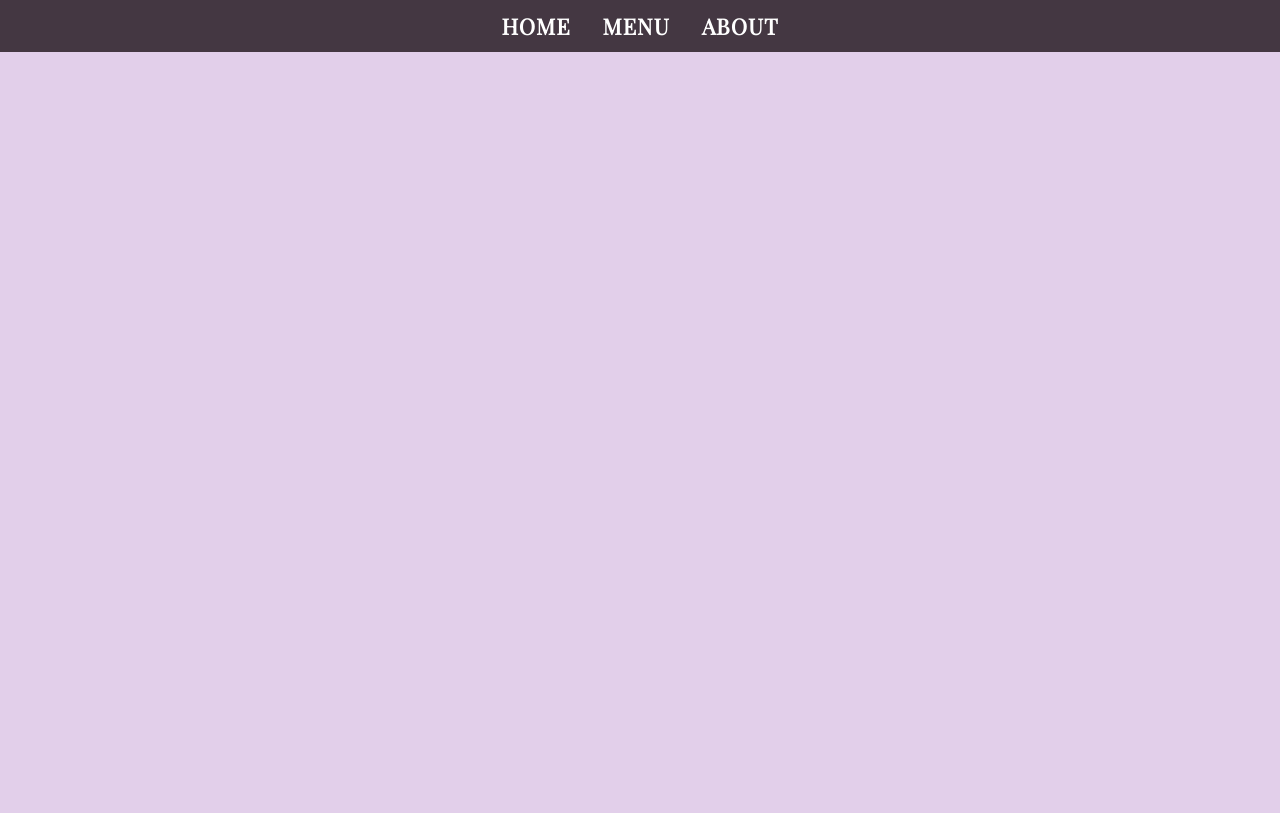
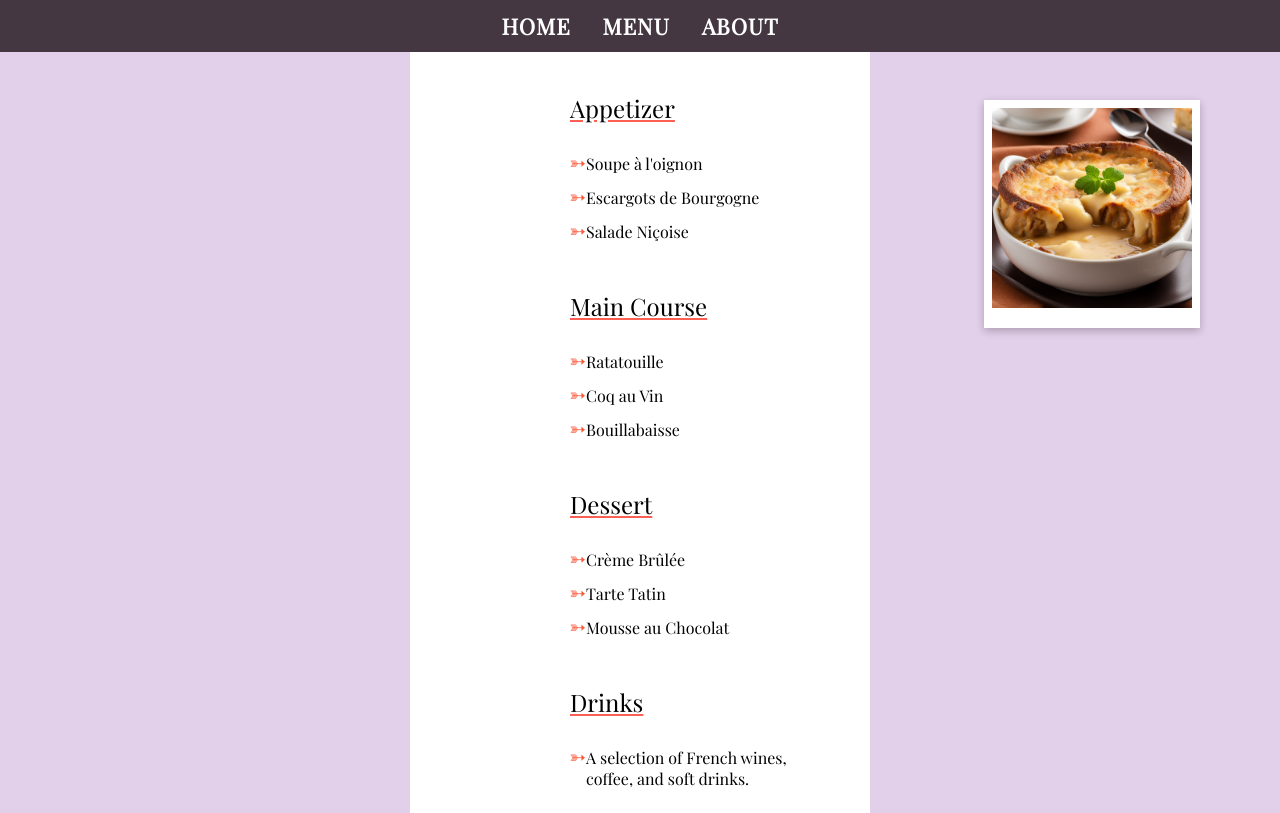
Before and after one commit to Gulcan00/restaurant-page, a website built with webpack: page dist/index.html in a window 1280 px wide. Both pictures are taken after a click on the button "MENU". Built offline with nearby package versions, Linux system fonts and the light colour scheme.

Commit message:
Added menu page

```diff
--- a/src/home.js
+++ b/src/home.js
@@ -3,7 +3,7 @@ import Inside1 from './images/inside1.jpg';
 import AntonEgo from './images/Ego.jpg';
 import './style.css'
 
-function imageCard(imgUrl, altText) {
+export function imageCard(imgUrl, altText) {
     const card = document.createElement('div');
     card.classList.add('img-card');
 
--- a/src/index.js
+++ b/src/index.js
@@ -1,4 +1,5 @@
 import { createHome } from "./home";
+import { createMenu } from "./menu";
 
 function createNavbar() {
     const contentDiv = document.getElementById('content');
@@ -12,7 +13,7 @@ function createNavbar() {
     homeBtn.addEventListener('click', () => {
         const pageContent = document.querySelector('div.page-content');
         contentDiv.removeChild(pageContent);
-        contentDiv.appendChild(createHome());
+        createHome();
     })
     navDiv.appendChild(homeBtn);
 
@@ -22,7 +23,7 @@ function createNavbar() {
      menuBtn.addEventListener('click', () => {
          const pageContent = document.querySelector('div.page-content');
          contentDiv.removeChild(pageContent);
-         //contentDiv.appendChild(createMenu());
+        createMenu();
      })
      navDiv.appendChild(menuBtn);
 
--- a/src/menu.js
+++ b/src/menu.js
@@ -1,31 +1,99 @@
-/*
-MENU ITEMS
-## La Ratatouille Menu
-
-### Entrées
-1. **Soupe à l'oignon** - Classic French onion soup topped with melted Gruyère cheese.
-2. **Escargots de Bourgogne** - Snails cooked in a tantalizing garlic-herb butter.
-3. **Salade Niçoise** - Fresh salad with tuna, hard-boiled eggs, Niçoise olives, and anchovies.
-
-### Plats Principaux
-1. **Ratatouille** - Our signature dish, a traditional Provençal vegetable stew, lovingly prepared by our Little Chef, Remy.
-2. **Coq au Vin** - Chicken slow-cooked in a rich red wine sauce with mushrooms and pearl onions.
-3. **Bouillabaisse** - A hearty seafood stew, brimming with the freshest catch of the day and served with a side of rouille sauce.
-
-### Desserts
-1. **Crème Brûlée** - Creamy custard base topped with a contrasting layer of hard caramel.
-2. **Tarte Tatin** - Upside-down caramelized apple tart served warm.
-3. **Mousse au Chocolat** - Rich and creamy chocolate mousse, a perfect end to your meal.
-
-### Fromages
-1. **Assiette de Fromages** - A selection of the finest French cheeses.
-
-### Boissons
-1. A selection of French wines, coffee, and soft drinks.
-
-Please note: Our menu changes with the seasons to ensure we use the freshest ingredients. Bon Appétit!
-*/
+import { imageCard } from './home';
+import FrenchSoup from './images/french-soup.png';
 
 export function createMenu() {
+    const menu = document.createElement('div');
+    menu.classList.add('page-content');
+    const mainContent = document.createElement('div');
+    mainContent.style.backgroundColor = '#fff';
+    mainContent.style.padding = '0px 80px';
+    mainContent.style.width = '300px';
+    mainContent.style.margin = 'auto';
+    mainContent.style.marginTop = '-20px';
 
+    const appetizerContainer = document.createElement('ul');
+    appetizerContainer.classList.add('food-section');
+    const appetizerTitle = document.createElement('p');
+    appetizerTitle.classList.add('food-section-title');
+    appetizerTitle.innerText = 'Appetizer';
+    appetizerContainer.appendChild(appetizerTitle);
+
+    const appetizer1 = document.createElement('li');
+    appetizer1.innerText = `Soupe à l'oignon`;
+    appetizerContainer.appendChild(appetizer1);
+
+    const appetizer2 = document.createElement('li');
+    appetizer2.innerText = `Escargots de Bourgogne`;
+    appetizerContainer.appendChild(appetizer2);
+
+    const appetizer3 = document.createElement('li');
+    appetizer3.innerText = `Salade Niçoise`;
+    appetizerContainer.appendChild(appetizer3);
+
+    const mainCourseContainer = document.createElement('ul');
+    mainCourseContainer.classList.add('food-section');
+    const mainCourseTitle = document.createElement('p');
+    mainCourseTitle.classList.add('food-section-title');
+    mainCourseTitle.innerText = 'Main Course';
+    mainCourseContainer.appendChild(mainCourseTitle);
+
+    const mainCourse1 = document.createElement('li');
+    mainCourse1.innerText = `Ratatouille`;
+    mainCourseContainer.appendChild(mainCourse1);
+
+    const mainCourse2 = document.createElement('li');
+    mainCourse2.innerText = `Coq au Vin`;
+    mainCourseContainer.appendChild(mainCourse2);
+
+    const mainCourse3 = document.createElement('li');
+    mainCourse3.innerText = `Bouillabaisse`;
+    mainCourseContainer.appendChild(mainCourse3);
+
+    const dessertContainer = document.createElement('ul');
+    dessertContainer.classList.add('food-section');
+    const dessertTitle = document.createElement('p');
+    dessertTitle.classList.add('food-section-title');
+    dessertTitle.innerText = 'Dessert';
+    dessertContainer.appendChild(dessertTitle);
+
+    const dessert1 = document.createElement('li');
+    dessert1.innerText = `Crème Brûlée`;
+    dessertContainer.appendChild(dessert1);
+
+    const dessert2 = document.createElement('li');
+    dessert2.innerText = `Tarte Tatin`;
+    dessertContainer.appendChild(dessert2);
+
+    const dessert3 = document.createElement('li');
+    dessert3.innerText = `Mousse au Chocolat`;
+    dessertContainer.appendChild(dessert3);
+
+    const drinksContainer = document.createElement('ul');
+    drinksContainer.classList.add('food-section');
+    const drinksTitle = document.createElement('p');
+    drinksTitle.classList.add('food-section-title');
+    drinksTitle.innerText = 'Drinks';
+    drinksContainer.appendChild(drinksTitle);
+
+    const drinks = document.createElement('li');
+    drinks.style.maxWidth = '25ch';
+    drinks.innerText = `A selection of French wines, coffee, and soft drinks.`;
+    drinksContainer.appendChild(drinks);
+
+    mainContent.appendChild(appetizerContainer);
+    mainContent.appendChild(mainCourseContainer);
+    mainContent.appendChild(dessertContainer);
+    mainContent.appendChild(drinksContainer);
+    menu.appendChild(mainContent);
+
+    const frenchSoup = imageCard(FrenchSoup, 'Photo of French Onion Soup');
+    frenchSoup.classList.add('menu-image');
+    frenchSoup.style.position = 'absolute';
+    frenchSoup.style.top = '100px';
+    frenchSoup.style.right = '80px';
+
+    menu.appendChild(frenchSoup);
+
+    const contentDiv = document.getElementById('content');
+    contentDiv.appendChild(menu);
 }
--- a/src/style.css
+++ b/src/style.css
@@ -115,3 +115,33 @@ img {
     grid-template-columns: min-content 1fr;
     column-gap: 8px;
 }
+
+.food-section-title {
+    font-size: 24px;
+    text-decoration: underline;
+    text-decoration-color: var(--bittersweet);
+}
+
+.food-section {
+    display: flex;
+    flex-direction: column;
+    width: 100%;
+    padding: 0px 80px;
+}
+
+.food-section li {
+    list-style: none;
+    margin-bottom: 8px;
+    margin-left: 16px;
+}
+
+.food-section li::marker {
+    color: var(--tomato);
+    content: '➳';
+    font-size: 20px;
+}
+
+.menu-image img {
+    width: 200px;
+    height: auto;
+}
```
Also changed, not shown: src/images/french-soup.png (added).
